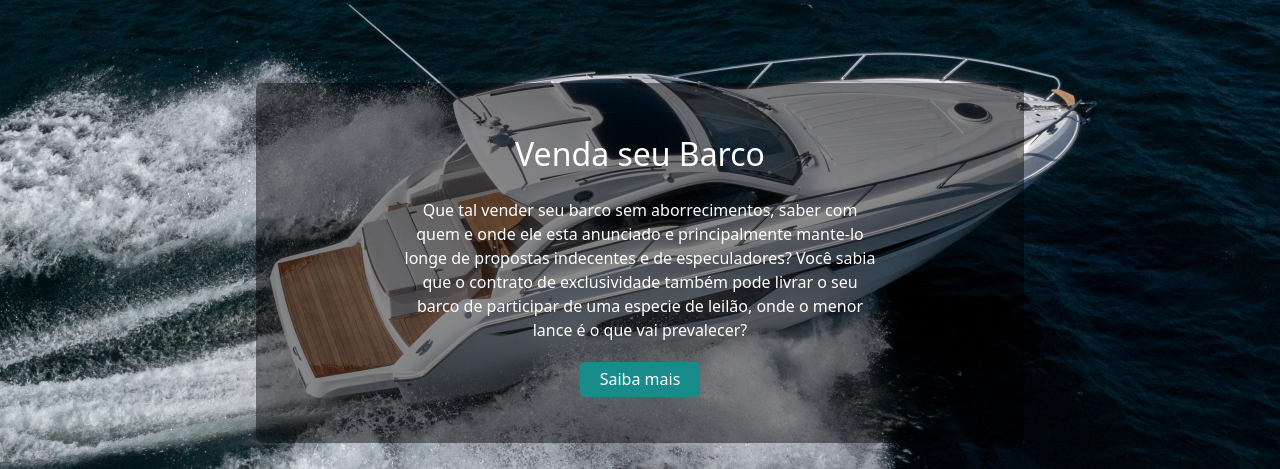
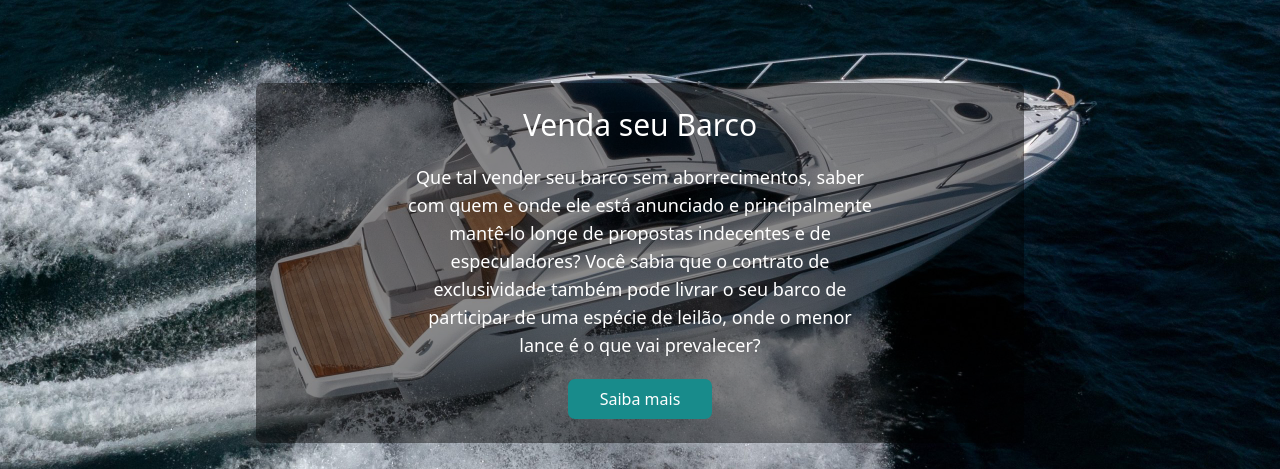
Before and after one commit to VHWebSolution/sea7, a React (Create React App) app: page / in a window 1280 px wide. Shown: the part 137-606 px from the top of the page. Built offline with nearby package versions, Linux system fonts and the light colour scheme; no server answers.

Commit message:
slider bug fix, api src

```diff
--- a/src/Components/BarcosPP.js
+++ b/src/Components/BarcosPP.js
@@ -13,7 +13,7 @@ const BarcosPP = () => {
 
   const fetchItems = async () => {
     try {
-      const response = await axios.get('http://localhost:8080/buscar');
+      const response = await axios.get('https://www.sea7api.com.br/buscar');
       const sortedItems = response.data.sort((a, b) => b.quantidadeProduto - a.quantidadeProduto);
       const topItems = sortedItems.slice(0, 4);
       setBarcos(topItems);
--- a/src/Components/ProductDetail.js
+++ b/src/Components/ProductDetail.js
@@ -148,7 +148,7 @@ const ProductDetail = () => {
 
   const fetchProduct = async () => {
     try {
-      const response = await axios.get(`http://localhost:8080/buscarPorId/${productId}`);
+      const response = await axios.get(`https://www.sea7api.com.br/buscarPorId/${productId}`);
       setProduct(response.data);
       setMensagem((prevState) => ({
         ...prevState,
@@ -161,7 +161,7 @@ const ProductDetail = () => {
 
   const fetchImages = async () => {
     try {
-      const response = await axios.get(`http://localhost:8080/grupoImagens/${productId}`);
+      const response = await axios.get(`https://www.sea7api.com.br/grupoImagens/${productId}`);
       setImagemP(response.data);
     } catch (error) {
       console.error('Erro ao buscar imagem:', error);
@@ -170,7 +170,7 @@ const ProductDetail = () => {
 
   const fetchMensagem = async () => {
     try {
-      const response = await axios.post('http://localhost:8080/mensagem/salvar', mensagem);
+      const response = await axios.post('https://www.sea7api.com.br/mensagem/salvar', mensagem);
 
       if (response.status === 200) {
         console.log('Mensagem enviada com sucesso:', response.data);
--- a/src/Components/Slider.js
+++ b/src/Components/Slider.js
@@ -12,13 +12,13 @@ const Slider = () => {
 
   return (
     <div className='flex items-center' style={containerStyle}>
-        <div className='bg-black/[.46] w-[60%] h-[50%] mt-20 rounded-[7px] flex flex-col justify-center items-center'>
-           <h1 className='text-[32px] text-white font-medium'>Venda seu Barco</h1>
-           <p className='text-[16px] text-white p-5 text-center w-2/3'>Que tal vender seu barco sem aborrecimentos, saber com quem e onde ele esta anunciado e principalmente mante-lo longe de propostas indecentes e de especuladores? Você sabia que o contrato de exclusividade também pode livrar o seu barco de participar de uma especie de leilão, onde o menor lance é o que vai prevalecer?</p>
-            <button  className='bg-s7green text-white items-center w-[120px] h-[35px] rounded-[5px]'>
-            Saiba mais
-            </button>
-        </div>
+      <div className='bg-black/[.46] ss:w-[60%] h-[50%] mt-20 rounded-[7px] flex flex-col justify-center items-center w-full'>
+        <h1 class="text-3xl md:text-3xl text-white font-medium">Venda seu Barco</h1>
+        <p class="text-base md:text-lg text-white p-5 text-center md:w-2/3">Que tal vender seu barco sem aborrecimentos, saber com quem e onde ele está anunciado e principalmente mantê-lo longe de propostas indecentes e de especuladores? Você sabia que o contrato de exclusividade também pode livrar o seu barco de participar de uma espécie de leilão, onde o menor lance é o que vai prevalecer?</p>
+        <button class="bg-s7green rounded-[7px] text-white flex justify-center items-center w-28 md:w-36 h-10">
+          Saiba mais
+        </button>
+      </div>
     </div>
   )
 }
--- a/src/Pages/ContatoPage.js
+++ b/src/Pages/ContatoPage.js
@@ -14,7 +14,7 @@ export const ContatoPage = () => {
 
     const fetchMensagem = async () => {
       try {
-        const response = await axios.post('http://localhost:8080/mensagem/salvar', mensagem);
+        const response = await axios.post('https://www.sea7api.com.br/mensagem/salvar', mensagem);
 
         setMensagem((prevState) => ({
             ...prevState,
--- a/src/Pages/SeminovosPage.js
+++ b/src/Pages/SeminovosPage.js
@@ -13,7 +13,7 @@ export const Seminovos = () => {
 
   const fetchItems = async () => {
     try {
-      const response = await axios.get('http://localhost:8080/buscar');
+      const response = await axios.get('https://www.sea7api.com.br/buscar');
       const sortedItems = response.data.sort((a, b) => b.quantidadeProduto - a.quantidadeProduto);
       const topItems = sortedItems.slice(0, 22);
       setBarcos(topItems);
--- a/tailwind.config.js
+++ b/tailwind.config.js
@@ -7,6 +7,9 @@ module.exports = {
         's7green': '#188B8B',
         's7greend': '#083838',
       },
+      screens: {
+        'ss': '990px',
+      }
     },
   },
   plugins: [],
```
